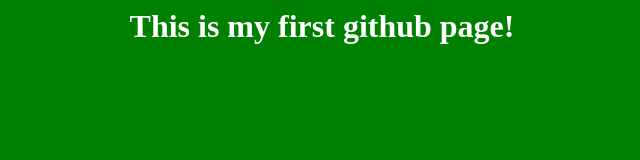
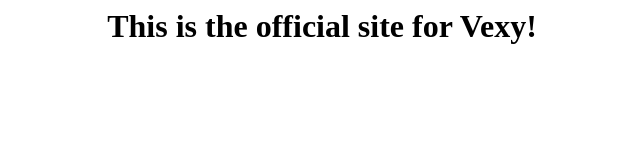
Before and after one commit to VexyD/vexyd.github.io, a plain HTML site: page index.html in a window 1280 px wide. Shown: the whole page, without its empty margins (318-958 px from the left). Drawn offline with Linux system fonts and the light colour scheme.

Commit message:
Added a testing version of the website
oh yeah

```diff
--- a/index.html
+++ b/index.html
@@ -1,19 +1,19 @@
 <html>
     <title>
-        First website!
+        Vexy
     </title>
 
     <body>
         <h1>
-            This is my first github page!
+            This is the official site for Vexy!
         </h1>
     </body>
 
 
     <style>
         body {
-            background-color: green;
-            color:#fff;
+            background-color: white;
+            color:black;
             text-align: center;
         }
     </style>
```
